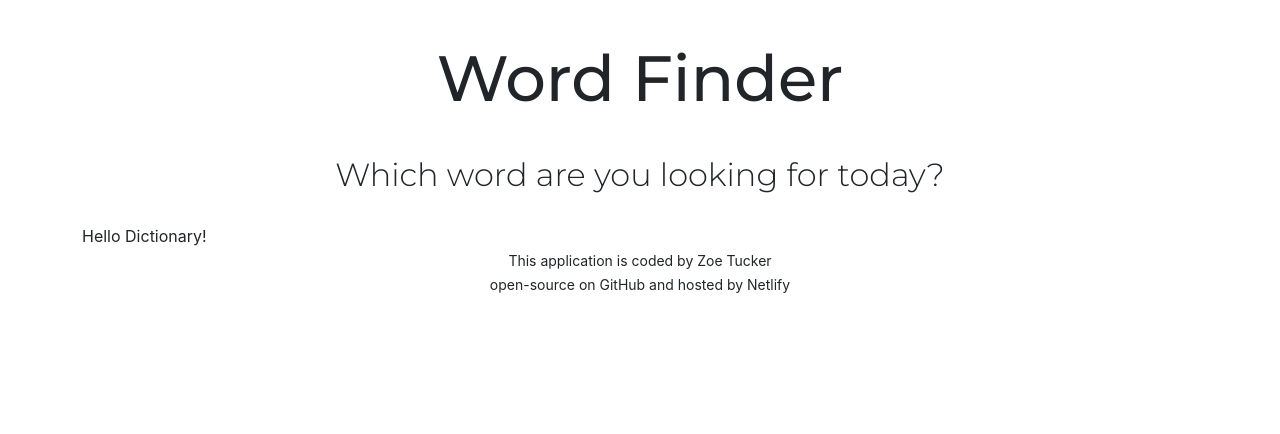
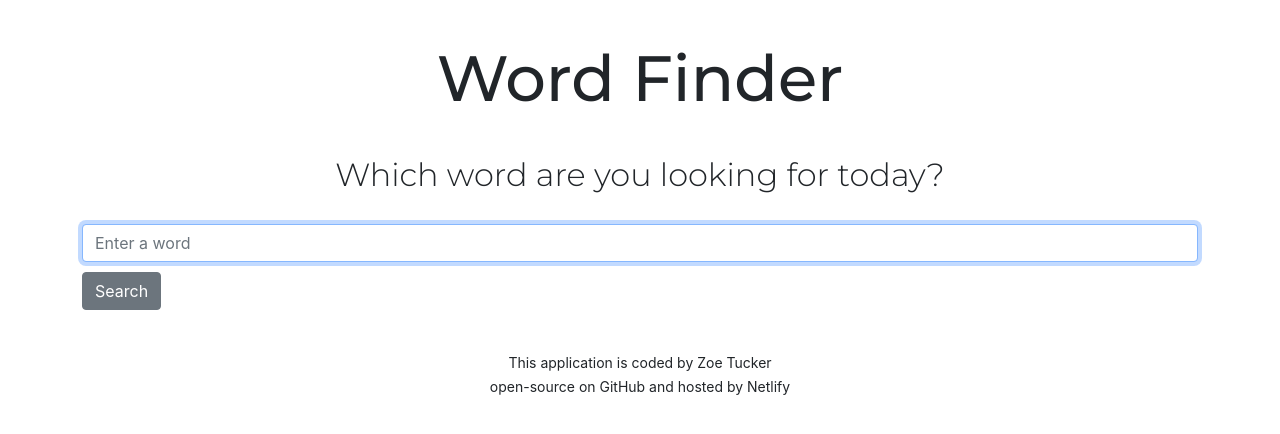
Before and after one commit to zoetucker/dictionary-app-react, a React (Create React App) app: page / in a window 1280 px wide. Shown: the top 434 px of the page. Built offline with nearby package versions, Linux system fonts and the light colour scheme.

Commit message:
set up searching form

```diff
--- a/src/App.css
+++ b/src/App.css
@@ -20,4 +20,5 @@
 
 .App .App-footer {
   text-align: center;
+  margin: 30px 0;
 }
--- a/src/Dictionary.css
+++ b/src/Dictionary.css
@@ -0,0 +1,7 @@
+/* .Dictionary {
+  background: crimson;
+} */
+
+.Dictionary .btn-secondary {
+  margin: 10px 0;
+}
--- a/src/Dictionary.js
+++ b/src/Dictionary.js
@@ -1,7 +1,37 @@
-import React from "react";
+import React, { useState } from "react";
 
 import "./Dictionary.css";
 
 export default function Dictionary() {
-  return <div className="Dictionary">Hello Dictionary!</div>;
+  let [keyword, setKeyword] = useState();
+
+  function search(event) {
+    event.preventDefault();
+    alert(`Searching for ${keyword}`);
+  }
+
+  function updateWord(event) {
+    console.log(event);
+    setKeyword(event.target.value);
+  }
+
+  return (
+    <div className="Dictionary">
+      <form onSubmit="">
+        <input
+          className="form-control"
+          type="search"
+          placeholder="Enter a word"
+          autoFocus={true}
+          onChange={updateWord}
+        />
+        <input
+          className="btn btn-secondary"
+          type="submit"
+          value="Search"
+          onClick={search}
+        />
+      </form>
+    </div>
+  );
 }
```
